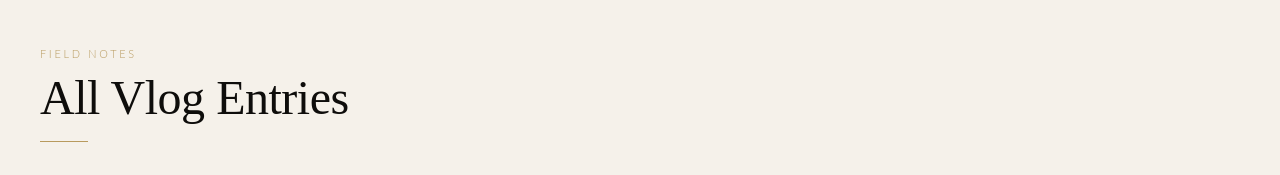
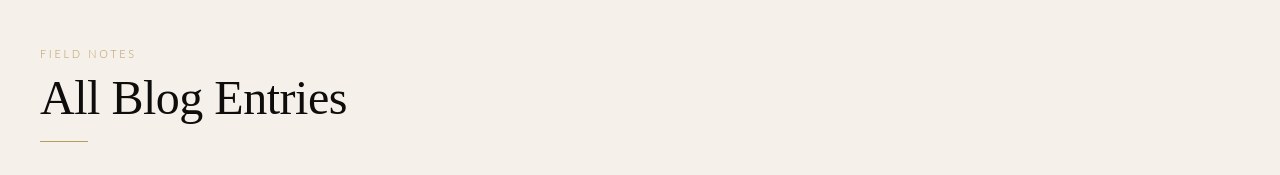
Before and after one commit to mcamilaCA/portfolio, a Next.js app in the folder portfolio/: page /pages/blog in a window 1280 px wide. Shown: the part 129-304 px from the top of the page. Built offline with nearby package versions, Linux system fonts and the light colour scheme; no server answers; the database is empty.

Commit message:
fixing small issue

```diff
--- a/portfolio/app/pages/blog/page.tsx
+++ b/portfolio/app/pages/blog/page.tsx
@@ -30,7 +30,7 @@ export default function Blog() {
       <Header />
       <main style={{ paddingTop: "7rem" }}>
         <section style={{ padding: "4rem 2rem 7rem", background: "var(--surface)" }}>
-          <SectionHeader label="Field Notes" title="All Vlog Entries" />
+          <SectionHeader label="Field Notes" title="All Blog Entries" />
           <div
             style={{
               maxWidth: 1200,
```
